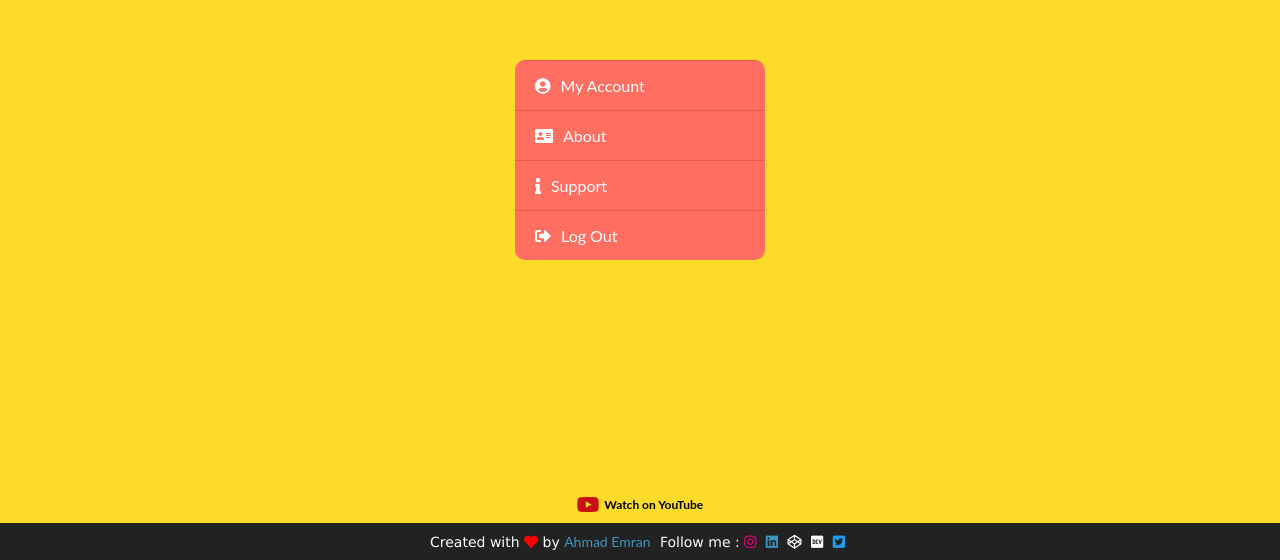
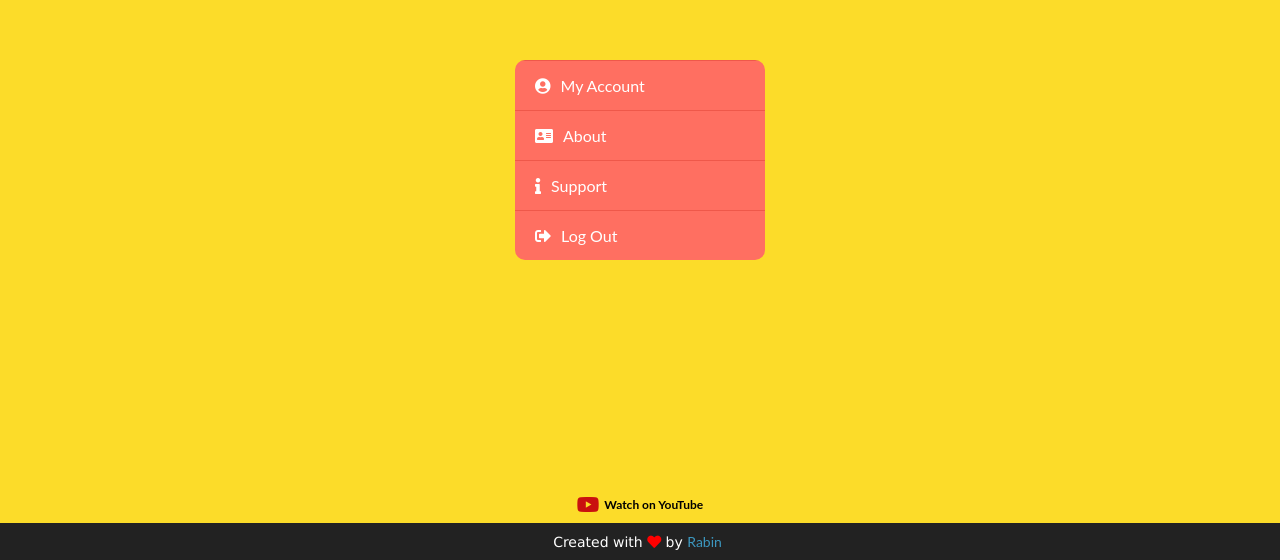
Before and after one commit to pythons65/evod.github.io, a plain HTML site: page index.html in a window 1280 px wide. Shown: the part 240-800 px from the top of the page. Drawn offline with Linux system fonts and the light colour scheme.

Commit message:
Update index.html

```diff
--- a/index.html
+++ b/index.html
@@ -252,13 +252,7 @@ footer a {
 <footer>
   <p>
 		Created with <i class="fa fa-heart"></i> by
-		<a target="_blank" href="https://codepen.io/ahmadbassamemran/">Ahmad Emran</a>
-    Follow me :
-      <a target="_blank"  href="https://www.instagram.com/ahmadbassamemran/"><i class="fab fa-instagram"></i></a>
-    <a target="_blank"  href="https://www.linkedin.com/in/ahmademarn/"><i class="fab fa-linkedin"></i></a>
-    <a target="_blank" href="https://codepen.io/ahmadbassamemran/"><i class="fab fa-codepen"></i></a>
-        <a target="_blank" href="https://dev.to/ahmadbassamemran"><i class="fab fa-dev"></i></a>
-             <a target="_blank" href="https://twitter.com/ahmadbassamemra"><i class="fab fa-twitter-square"></i></a>
+		<a target="_blank" href="#evod">Rabin</a>
 	</p>
 </footer>
 
```
